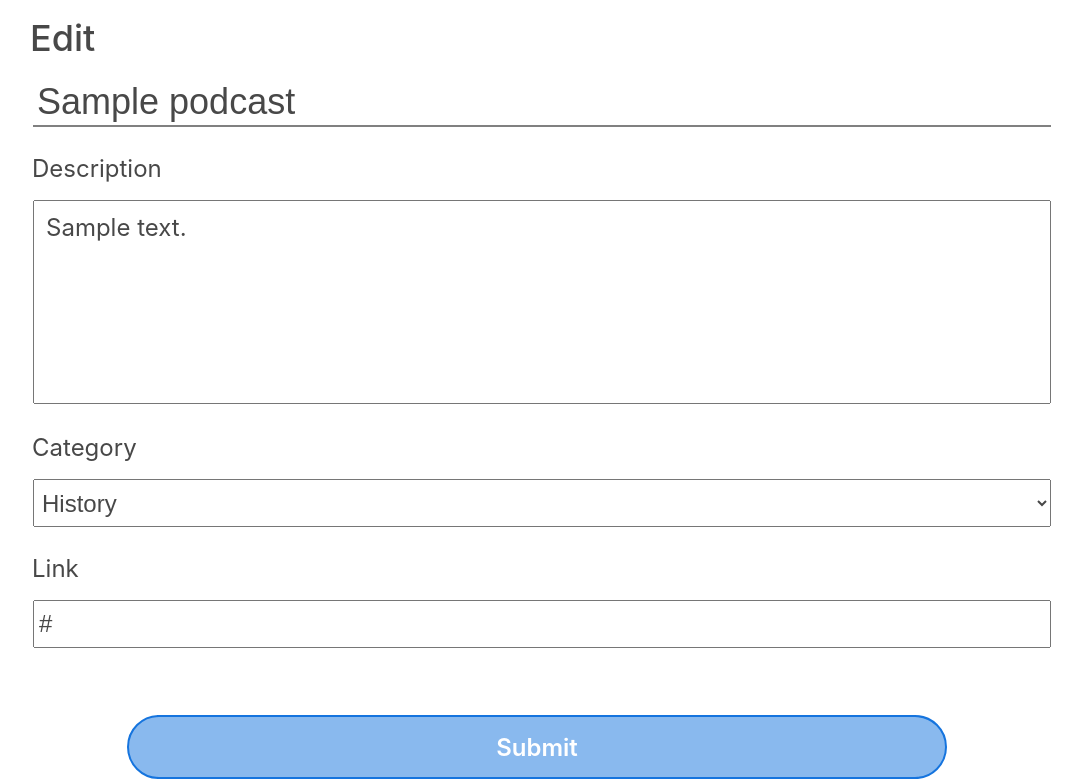
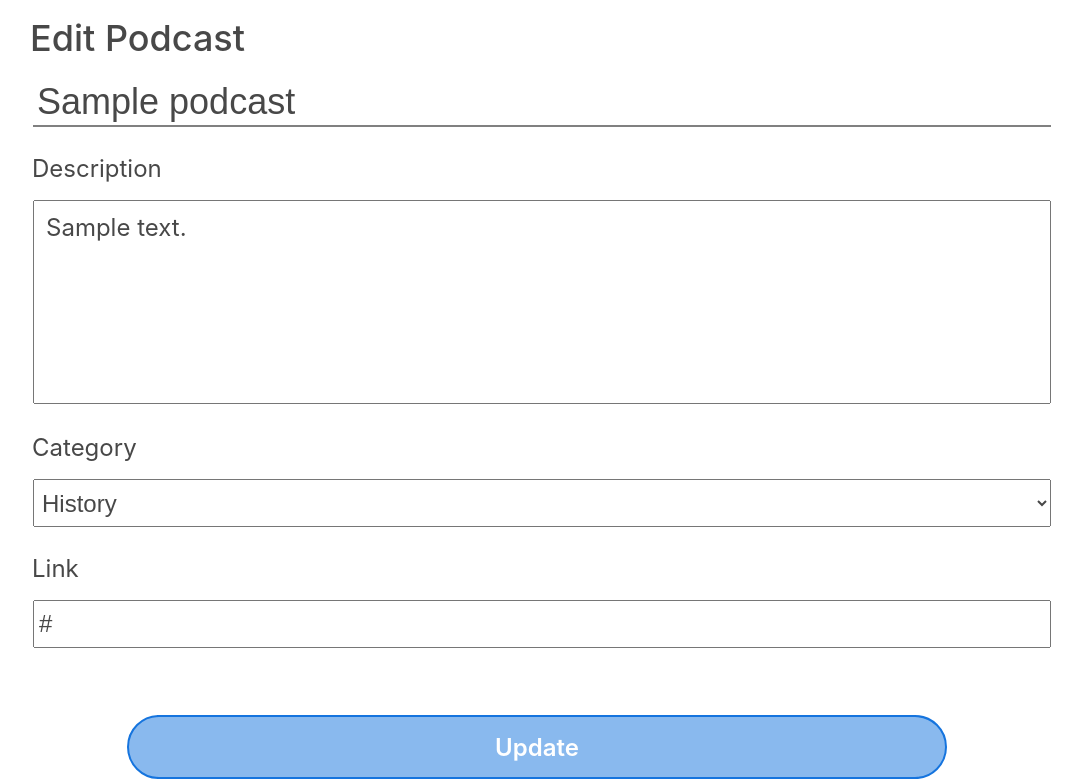
Before and after one commit to cJeffreys7/good-waves, a Django app: page /podcasts/1/update/ in a window 1280 px wide. Shown: the part 72-851 px from the top of the page, without its empty margins (98-1180 px from the left). Run offline with Django 3.2, Linux system fonts and the light colour scheme; tables that the repository leaves empty hold one stand-in row (values such as "Sample post").

Commit message:
style Edit Podcast view

```diff
--- a/main_app/templates/main_app/podcast_form.html
+++ b/main_app/templates/main_app/podcast_form.html
@@ -9,7 +9,7 @@
 
 <div class="page-header">
   {% if object %}
-    <h1>Edit {{object.name}}</h1>
+    <h1>Edit Podcast</h1>
   {% else %}
     <h1>New Podcast</h1>
   {% endif %}
@@ -19,7 +19,7 @@
   <table>
     {{ form.as_table }}
   </table>
-  <button type="submit" class="btn submit">Submit</button>
+  <button type="submit" class="btn submit">{% if object %}Update{% else %}Submit{% endif %}</button>
 </form>
 
 {% endblock %}
--- a/main_app/templates/main_app/recommendationlist_form.html
+++ b/main_app/templates/main_app/recommendationlist_form.html
@@ -19,7 +19,7 @@
   <table>
     {{ form.as_table }}
   </table>
-  <button type="submit" class="btn submit">Submit</button>
+  <button type="submit" class="btn submit">{% if object %}Update{% else %}Submit{% endif %}</button>
 </form>
 
 {% endblock %}
```
